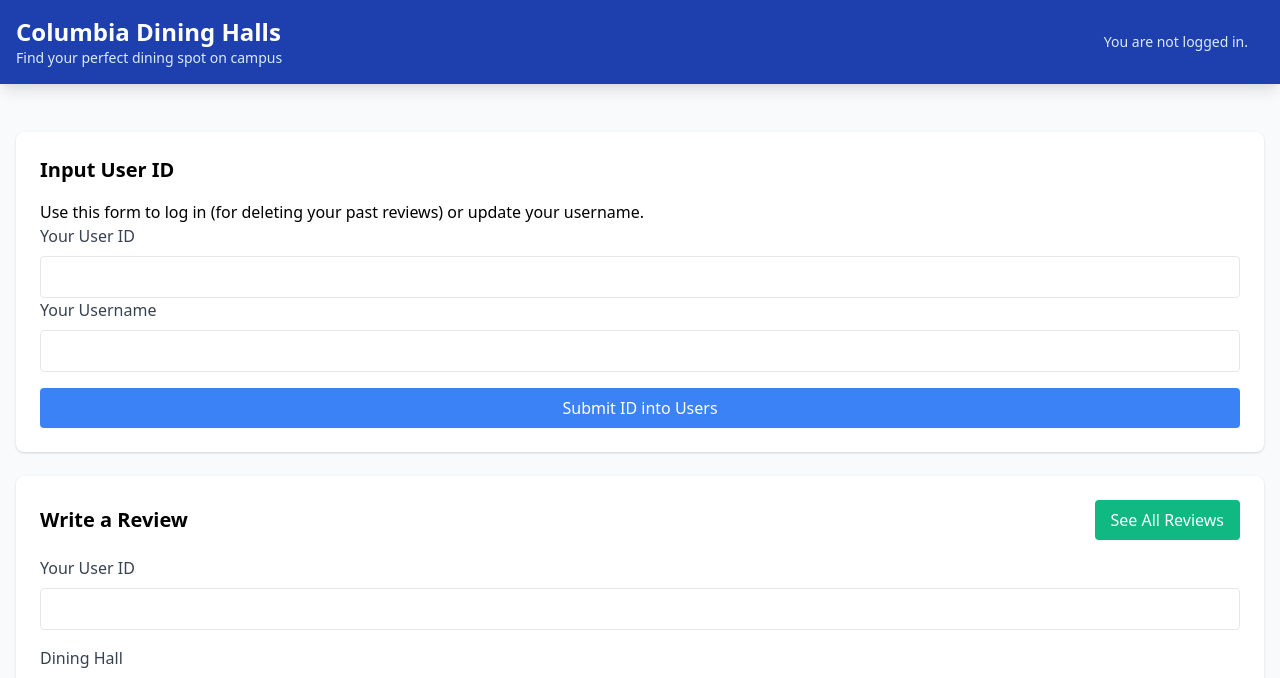
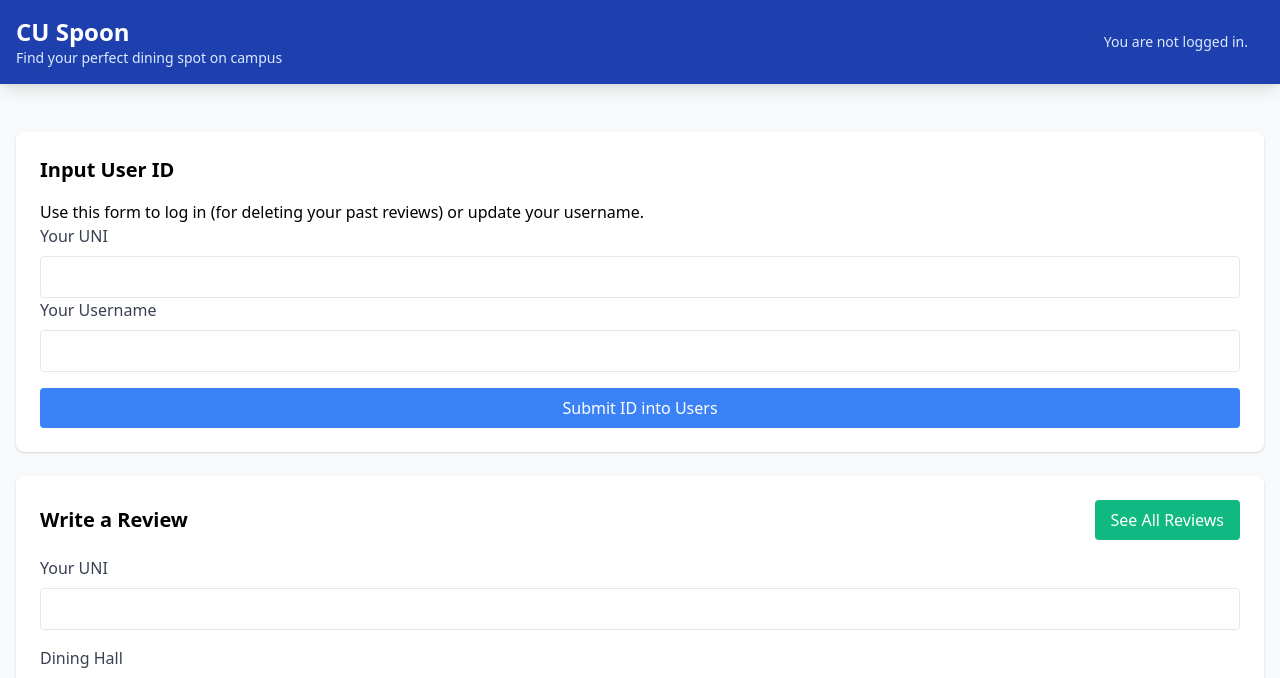
Before and after one commit to leoysun/db-proj1, a Flask app: template webserver/templates/index.html in a window 1280 px wide. Shown: the top 678 px of the page. Run offline with Flask 3, Linux system fonts and the light colour scheme; the template is opened without the code that fills it, so the values that code supplies are empty.

Commit message:
Cleaning up

```diff
--- a/webserver/server.py
+++ b/webserver/server.py
@@ -28,10 +28,6 @@
 #
 engine = create_engine(DATABASEURI)
 
-#
-# Example of running queries in your database
-# Note that this will probably not work if you already have a table named 'test' in your database, containing meaningful data. This is only an example showing you how to run queries in your database using SQLAlchemy.
-#
 conn = engine.connect()
 
 # The string needs to be wrapped around text()
@@ -85,28 +81,7 @@
 # see for routing: https://flask.palletsprojects.com/en/2.0.x/quickstart/?highlight=routing
 # see for decorators: http://simeonfranklin.com/blog/2012/jul/1/python-decorators-in-12-steps/
 #
-# @app.route('/')
-"""
-def showTables():
-  cursor = g.conn.execute(text("""
-                               # SELECT dh.dhall_name, dh.address, dh.capacity, dh.hours, hi.item_name, hi.dietary_info, hi.ingredients
-                               # FROM dining_halls dh INNER JOIN has_item hi
-                               # ON dh.dhall_name = hi.dhall_name
-                               # """))
-  #### Access in dhalls.html using dhalls['item_name'], dhalls['dietary_info'], dhalls['ingredients'], etc. Maybe use AI for frontend fitting info in
-  #### NOTE: above query is still flawed as it doesn't include the dates and mealtime that the items are presented during.
-  #### This is in the table "Menu_is_from" I believe. But that requires another join which we can figure out later if we want.
-"""
-  g.conn.commit()
-  dhalls = []
-  results = cursor.mappings().all()
-  for result in results:
-    dhalls.append(result)
-  cursor.close()
 
-  context = dict(data=dhalls)
-  return render_template("index.html", **context)
-  """
 @app.route('/')
 def showTables():
     global global_user_id
@@ -252,33 +227,9 @@
 # Notice that the function name is another() rather than index()
 # The functions for each app.route need to have different names
 #
-@app.route('/another')
-def another():
-  return render_template("another.html")
-
-# Example of adding new data to the database
-@app.route('/add', methods=['ADD','POST'])
-def add():
-  rating = request.form['rating']
-  params_dict = {"rating":rating, "user_id":g.user_id, "dhall_name":g.dhall_name} # ADD FORMS TO ADJUST THE DHALLNAME AND USERID
-  g.conn.execute(text("""INSERT INTO rates(rating, user_id, dhall_name)
-                      VALUES (:rating, :user_id, :dhall_name)
-                      ON CONFLICT (user_id, dhall_name) DO UPDATE SET rating = EXCLUDED.rating")"""), params_dict)
-  g.conn.commit()
-
-  return redirect('/')
-
-@app.route('/id', methods=['POST'])
-def set_userid():
-  try:
-    g.user_id = request.form.get('user_id')  # Retrieve the value of 'user_id' from the form
-    g.conn.execute(text('INSERT INTO users(user_id) VALUES (:user_id)'), {'user_id': g.user_id})
-    g.conn.commit()
-  except Exception as e:
-
-    redirect('/')
-    Response("Your User ID is already in use.") # NOTE: THIS IS NOT WORKING. BUT IT'S OKAY FOR NOW
-  return redirect('/')
+#@app.route('/another')
+#def another():
+#  return render_template("another.html")
 
 @app.route('/dhall_name', methods=['POST'])
 def set_dhall_name():
@@ -286,32 +237,8 @@
   print(g.dhall_name)
   return redirect('/')
 
-@app.route('/rate', methods=['POST'])
-def set_rating():
-  g.rating = request.form.get('rating')  # Retrieve the value of 'rating' from the form
-  print(g.rating)
-  return redirect('/add')
-
-#currently in progress
-#@app.route('/search')
-#def search():
-#  g.search = request.form.get('search') # MAKE THIS MORE IN DEPTH. WANT TO SEARCH FOR WHATEVER THE SEARCH FORM GIVES. FROM ALL DHALL INFO.
-#  cursor = g.conn.execute(text("SELECT"))
-#  return render_template("search.html, ")
-
-#TODO: get all food info on dhall page
 @app.route('/reviews')
 def showReviews():
-  #cursor = g.conn.execute(text("""
-  #  SELECT dhall_name
-  #  FROM dining_halls dh, evaluates e
-  #  WHERE dh.dhall_name = e.dhall_name
-  #  """))
-  #g.conn.commit()
-  #dhalls = [row[0] for row in cursor]
-  #cursor.close()
-
-  # Get SOME reviews with dining hall info
 
   global global_user_id
   query = """
@@ -332,7 +259,7 @@
   global global_user_id
   user_id = request.form.get('user_id')
   if not user_id:
-    return "User ID cannot be blank", 400
+    return "UNI cannot be blank", 400
   global_user_id = user_id
 
   username = request.form.get('username')
@@ -354,7 +281,7 @@
    # display the reviews eligible for deletion based on user ID
    global global_user_id
    if not global_user_id:
-      return "Make sure you have submitted your user ID on the home page", 400
+      return "Make sure you have submitted your UNI on the home page", 400
    query = """
     SELECT pr.*, e.dhall_name, d.item_name, e.mealtime, e.rating
     FROM discusses d, posts_reviews pr, evaluates e
@@ -377,7 +304,7 @@
 
     # Ensure user_id is not empty
     if not user_id:
-        return "User ID is required to submit a review.", 400
+        return "UNI is required to submit a review.", 400
 
     rid = str(uuid.uuid4())[:20]
     current_time = datetime.now()
@@ -474,7 +401,7 @@
 def deleteSingleReview():
   global global_user_id
   if not global_user_id:
-      return "Something went wrong with signing in, please input your user ID on the homepage again", 400
+      return "Something went wrong with signing in, please input your UNI on the homepage again", 400
 
   rid = request.form.get('rid')
   print(f"Received rid: {rid}")
@@ -533,11 +460,6 @@
         return f"Error deleting review: {e}", 500
 
 
-@app.route('/login')
-def login():
-    abort(401)
-    this_is_never_executed()
-
 if __name__ == "__main__":
   import click
 
--- a/webserver/templates/index.html
+++ b/webserver/templates/index.html
@@ -3,14 +3,14 @@
 <head>
     <meta charset="UTF-8">
     <meta name="viewport" content="width=device-width, initial-scale=1.0">
-    <title>Columbia Dining Halls</title>
+    <title>CU Spoon</title>
     <link href="https://cdnjs.cloudflare.com/ajax/libs/tailwindcss/2.2.19/tailwind.min.css" rel="stylesheet">
 </head>
 <body class="bg-gray-50">
     <nav class="bg-blue-800 p-4 shadow-lg">
         <div class="container mx-auto flex justify-between items-center">
             <div>
-                <h1 class="text-white text-2xl font-bold">Columbia Dining Halls</h1>
+                <h1 class="text-white text-2xl font-bold">CU Spoon</h1>
                 <p class="text-blue-100 text-sm">Find your perfect dining spot on campus</p>
             </div>
             <div class="text-sm text-blue-100 p-4">
@@ -92,7 +92,7 @@
     <form action="/submitUser" method="POST" class="space-y-4">
         <!-- User ID field -->
         <div>
-            <label for="user_id" class="block text-gray-700 mb-2">Your User ID</label>
+            <label for="user_id" class="block text-gray-700 mb-2">Your UNI</label>
             <input
                 type="text"
                 id="user_id"
@@ -132,7 +132,7 @@
     <form action="/submitReview" method="POST" class="space-y-4">
         <!-- User ID field -->
         <div>
-            <label for="user_id" class="block text-gray-700 mb-2">Your User ID</label>
+            <label for="user_id" class="block text-gray-700 mb-2">Your UNI</label>
             <input
                 type="text"
                 id="user_id"
--- a/webserver/templates/reviews.html
+++ b/webserver/templates/reviews.html
@@ -53,7 +53,7 @@
                     <span class="ml-2 text-sm text-gray-600">({{ review['rating'] }}/10)</span>
                 </div>
                 <p class="text-sm text-gray-700 mt-2">{{ review['description'] }}</p>
-                <p class="text-sm text-gray-500 mt-2 italic">Review by User ID: {{ review['user_id'] }}</p>
+                <p class="text-sm text-gray-500 mt-2 italic">Review by User: {{ review['user_id'] }}</p>
             </div>
             {% endfor %}
         {% else %}
```
